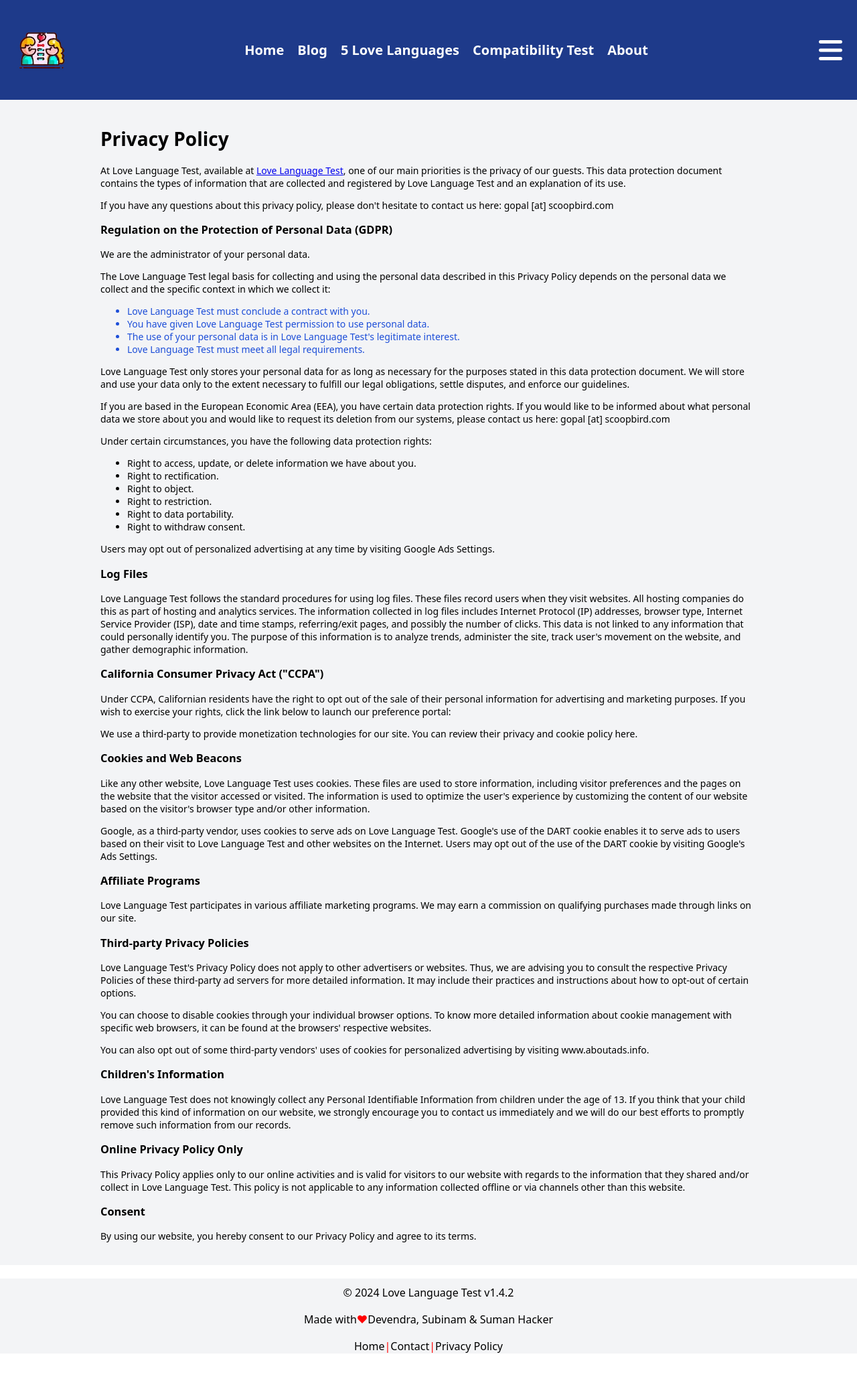
After one commit to deve013/love-language-test, a PHP site: page /privacy-policy.html in a window 1280 px wide. The commit adds this page. Shown: the whole page at 67% size. Run offline with PHP 8.4, Linux system fonts and the light colour scheme.

Commit message:
added privacy page

```diff
--- /dev/null
+++ b/privacy-policy.html
@@ -0,0 +1,220 @@
+<!DOCTYPE html>
+<html lang="en">
+  <head>
+    <meta charset="UTF-8" />
+    <meta name="viewport" content="width=device-width, initial-scale=1.0" />
+    <title>5 Love Languages</title>
+    <link
+      rel="stylesheet"
+      href="https://cdnjs.cloudflare.com/ajax/libs/font-awesome/6.5.1/css/all.min.css"
+      integrity="sha512-DTOQO9RWCH3ppGqcWaEA1BIZOC6xxalwEsw9c2QQeAIftl+Vegovlnee1c9QX4TctnWMn13TZye+giMm8e2LwA=="
+      crossorigin="anonymous"
+      referrerpolicy="no-referrer"
+    />
+    <link rel="stylesheet" href="style.css" />
+  </head>
+  <body>
+    <header class="navbar">
+      <div class="nav_in">
+        <div class="nav_left">
+          <a href="#"><img src="images/logo.jpg" /></a>
+        </div>
+        <ul class="nav_middle">
+          <li class="pad">
+            <a href="index.php">Home</a>
+          </li>
+          <li class="pad">
+            <a href="blog.php">Blog</a>
+          </li>
+          <li class="pad">
+            <a href="love-language.php">5 Love Languages</a>
+          </li>
+          <li class="pad">
+            <a href="compatibilitytest.php">Compatibility Test</a>
+          </li>
+          <li class="pad">
+            <a href="about.php">About</a>
+          </li>
+        </ul>
+        <div class="nav_right">
+          <div class="menu">
+            <button class="nav_button">
+              <i class="fa-solid fa-bars icon"></i>
+            </button>
+          </div>
+        </div>
+      </div>
+    </header>
+
+    <main>
+      <div
+        class="privacy-page"
+        style="padding: 20px 150px; background-color: #f3f4f6; font-size: 14px"
+      >
+        <h1>Privacy Policy</h1>
+        <p>
+          At Love Language Test, available at
+          <a href="love-language.php">Love Language Test</a>, one of our main
+          priorities is the privacy of our guests. This data protection document
+          contains the types of information that are collected and registered by
+          Love Language Test and an explanation of its use.
+        </p>
+        <p>
+          If you have any questions about this privacy policy, please don't
+          hesitate to contact us here: gopal [at] scoopbird.com
+        </p>
+
+        <h3>Regulation on the Protection of Personal Data (GDPR)</h3>
+        <p>We are the administrator of your personal data.</p>
+        <p>
+          The Love Language Test legal basis for collecting and using the
+          personal data described in this Privacy Policy depends on the personal
+          data we collect and the specific context in which we collect it:
+        </p>
+        <ul>
+          <li>Love Language Test must conclude a contract with you.</li>
+          <li>
+            You have given Love Language Test permission to use personal data.
+          </li>
+          <li>
+            The use of your personal data is in Love Language Test's legitimate
+            interest.
+          </li>
+          <li>Love Language Test must meet all legal requirements.</li>
+        </ul>
+
+        <p>
+          Love Language Test only stores your personal data for as long as
+          necessary for the purposes stated in this data protection document. We
+          will store and use your data only to the extent necessary to fulfill
+          our legal obligations, settle disputes, and enforce our guidelines.
+        </p>
+        <p>
+          If you are based in the European Economic Area (EEA), you have certain
+          data protection rights. If you would like to be informed about what
+          personal data we store about you and would like to request its
+          deletion from our systems, please contact us here: gopal [at]
+          scoopbird.com
+        </p>
+        <p>
+          Under certain circumstances, you have the following data protection
+          rights:
+        </p>
+        <ul class="privacy-list">
+          <li>
+            Right to access, update, or delete information we have about you.
+          </li>
+          <li>Right to rectification.</li>
+          <li>Right to object.</li>
+          <li>Right to restriction.</li>
+          <li>Right to data portability.</li>
+          <li>Right to withdraw consent.</li>
+        </ul>
+        <p>
+          Users may opt out of personalized advertising at any time by visiting
+          Google Ads Settings.
+        </p>
+        <h3>Log Files</h3>
+        <p>
+          Love Language Test follows the standard procedures for using log
+          files. These files record users when they visit websites. All hosting
+          companies do this as part of hosting and analytics services. The
+          information collected in log files includes Internet Protocol (IP)
+          addresses, browser type, Internet Service Provider (ISP), date and
+          time stamps, referring/exit pages, and possibly the number of clicks.
+          This data is not linked to any information that could personally
+          identify you. The purpose of this information is to analyze trends,
+          administer the site, track user's movement on the website, and gather
+          demographic information.
+        </p>
+        <h3>California Consumer Privacy Act ("CCPA")</h3>
+        <p>
+          Under CCPA, Californian residents have the right to opt out of the
+          sale of their personal information for advertising and marketing
+          purposes. If you wish to exercise your rights, click the link below to
+          launch our preference portal:
+        </p>
+        <p>
+          We use a third-party to provide monetization technologies for our
+          site. You can review their privacy and cookie policy here.
+        </p>
+        <h3>Cookies and Web Beacons</h3>
+        <p>
+          Like any other website, Love Language Test uses cookies. These files
+          are used to store information, including visitor preferences and the
+          pages on the website that the visitor accessed or visited. The
+          information is used to optimize the user's experience by customizing
+          the content of our website based on the visitor's browser type and/or
+          other information.
+        </p>
+        <p>
+          Google, as a third-party vendor, uses cookies to serve ads on Love
+          Language Test. Google's use of the DART cookie enables it to serve ads
+          to users based on their visit to Love Language Test and other websites
+          on the Internet. Users may opt out of the use of the DART cookie by
+          visiting Google's Ads Settings.
+        </p>
+        <h3>Affiliate Programs</h3>
+        <p>
+          Love Language Test participates in various affiliate marketing
+          programs. We may earn a commission on qualifying purchases made
+          through links on our site.
+        </p>
+        <h3>Third-party Privacy Policies</h3>
+        <p>
+          Love Language Test's Privacy Policy does not apply to other
+          advertisers or websites. Thus, we are advising you to consult the
+          respective Privacy Policies of these third-party ad servers for more
+          detailed information. It may include their practices and instructions
+          about how to opt-out of certain options.
+        </p>
+        <p>
+          You can choose to disable cookies through your individual browser
+          options. To know more detailed information about cookie management
+          with specific web browsers, it can be found at the browsers'
+          respective websites.
+        </p>
+        <p>
+          You can also opt out of some third-party vendors' uses of cookies for
+          personalized advertising by visiting www.aboutads.info.
+        </p>
+        <h3>Children's Information</h3>
+        <p>
+          Love Language Test does not knowingly collect any Personal
+          Identifiable Information from children under the age of 13. If you
+          think that your child provided this kind of information on our
+          website, we strongly encourage you to contact us immediately and we
+          will do our best efforts to promptly remove such information from our
+          records.
+        </p>
+        <h3>Online Privacy Policy Only</h3>
+        <p>
+          This Privacy Policy applies only to our online activities and is valid
+          for visitors to our website with regards to the information that they
+          shared and/or collect in Love Language Test. This policy is not
+          applicable to any information collected offline or via channels other
+          than this website.
+        </p>
+        <h3>Consent</h3>
+        <p>
+          By using our website, you hereby consent to our Privacy Policy and
+          agree to its terms.
+        </p>
+      </div>
+    </main>
+    <footer class="main_foot">
+      <div class="col1">© 2024 Love Language Test v1.4.2</div>
+      <div class="col2">
+        Made with <span class="foot_s"> ♥</span> Devendra, Subinam & Suman
+        Hacker
+      </div>
+      <div class="col3">
+        <a href="home.php" class="foot_a">Home</a>
+        <span class="foot_s">|</span>
+        <a href="home.php" class="foot_a">Contact</a>
+        <span class="foot_s">|</span>
+        <a href="privacy.php" class="foot_a">Privacy Policy</a>
+      </div>
+    </footer>
+  </body>
+</html>
--- a/style.css
+++ b/style.css
@@ -441,3 +441,7 @@ footer div{
     color: #1d4ed8;
 
 }
+/* privacy page */
+.privacy-list li{
+    color: black;
+}
```
